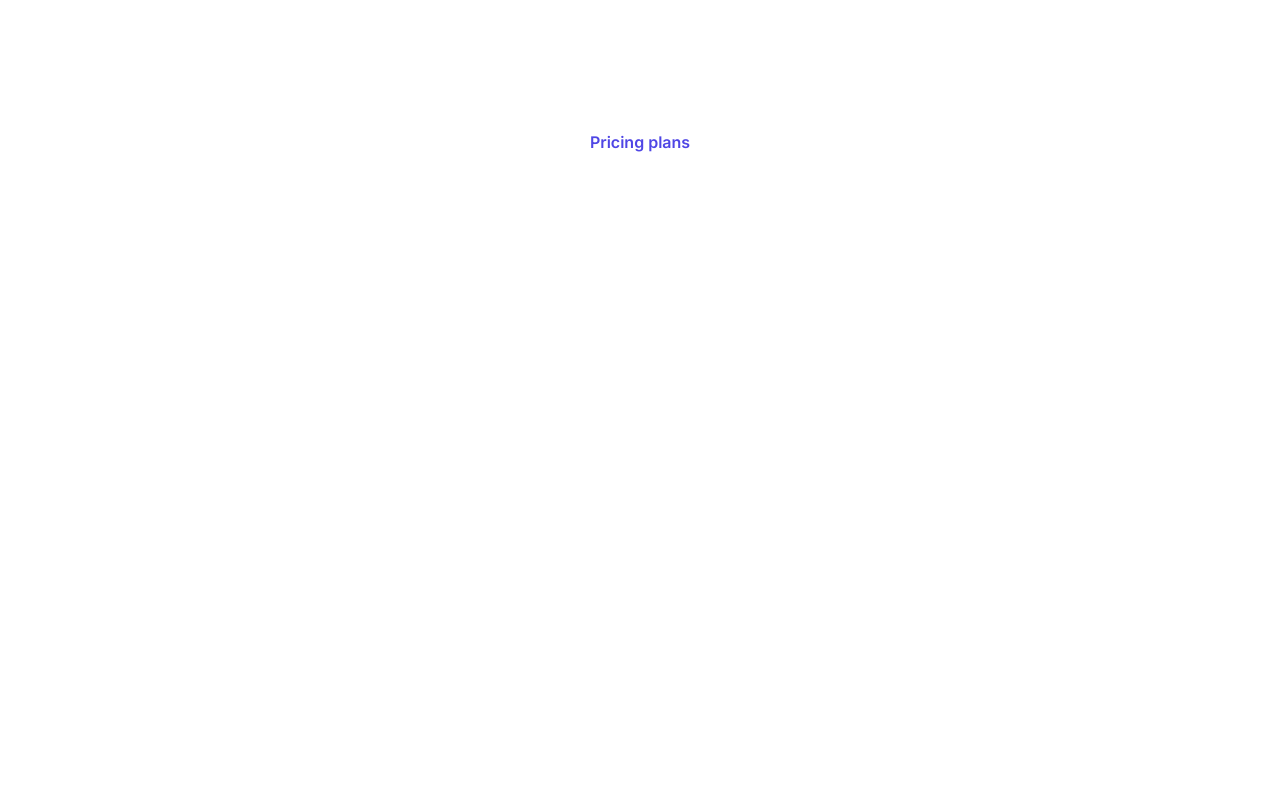
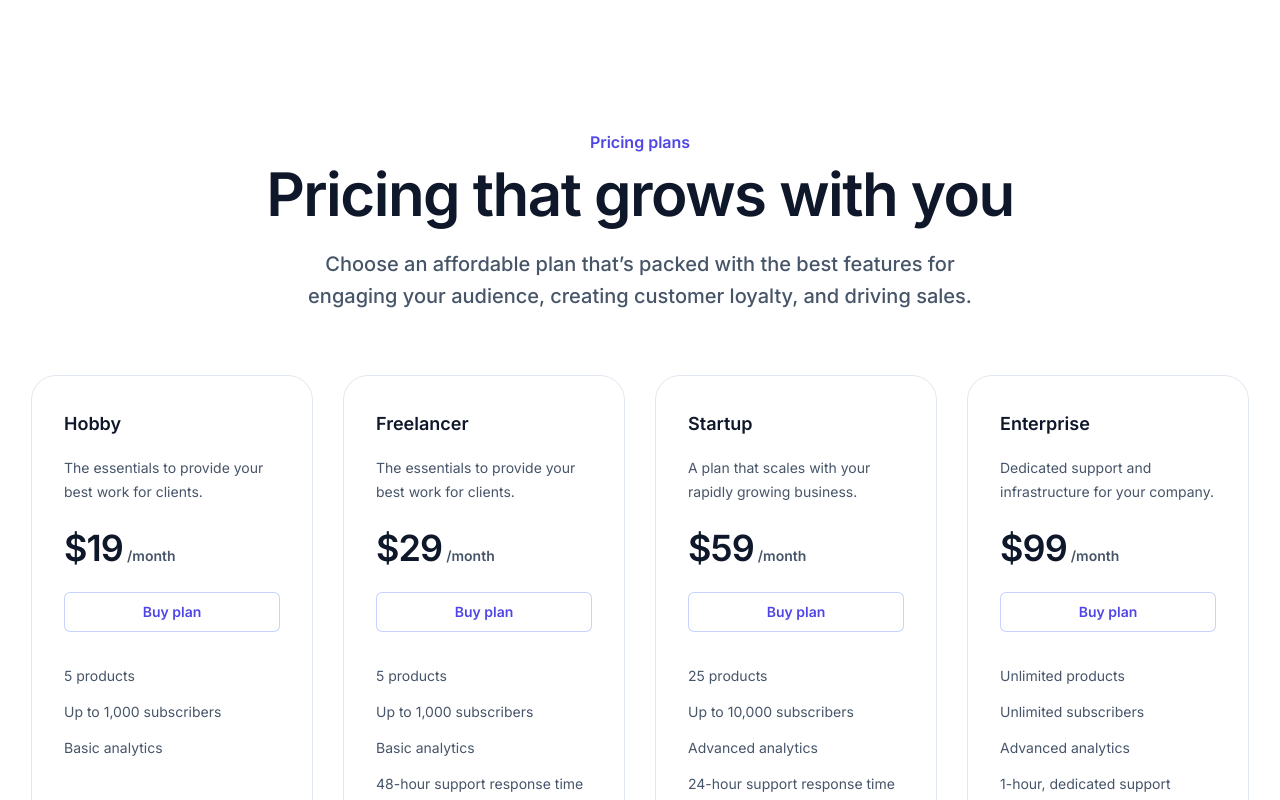
Before and after one commit to marekzelinka/pricing-plans, a React (Vite) app: page / in a window 1280 px wide. Shown: the top 800 px of the page. Built offline with nearby package versions, Linux system fonts and the light colour scheme.

Commit message:
display plans

```diff
--- a/src/App.tsx
+++ b/src/App.tsx
@@ -1,3 +1,5 @@
+import { plans } from "./data";
+
 export default function PricingPlans() {
   return (
     <div className="bg-white py-24 sm:py-32">
@@ -6,6 +8,52 @@ export default function PricingPlans() {
           <h1 className="text-base/7 font-semibold text-indigo-600">
             Pricing plans
           </h1>
+          <p className="mt-2 text-balance text-5xl font-semibold tracking-tight text-gray-900 sm:text-6xl">
+            Pricing that grows with you
+          </p>
+        </div>
+        <div className="mx-auto mt-6 max-w-2xl text-center">
+          <p className="text-pretty text-lg font-medium text-gray-600 sm:text-xl/8">
+            Choose an affordable plan that’s packed with the best features for
+            engaging your audience, creating customer loyalty, and driving
+            sales.
+          </p>
+        </div>
+        <div className="mt-16 flex justify-center">
+          <div className="isolate grid grid-cols-1 gap-8 max-xl:mx-auto max-lg:max-w-md md:grid-cols-2 md:max-lg:max-w-2xl lg:max-xl:max-w-4xl xl:grid-cols-4">
+            {plans.map((plan) => (
+              <div
+                key={plan.id}
+                className="rounded-3xl p-8 ring-1 ring-gray-200"
+              >
+                <h3 className="text-lg/8 font-semibold text-gray-900">
+                  {plan.name}
+                </h3>
+                <p className="mt-4 text-sm/6 text-gray-600">
+                  {plan.description}
+                </p>
+                <p className="mt-6 flex items-baseline gap-1">
+                  <span className="text-4xl font-semibold tracking-tight text-gray-900">
+                    {plan.price.monthly}
+                  </span>
+                  <span className="text-sm/6 font-semibold text-gray-600">
+                    /month
+                  </span>
+                </p>
+                <a
+                  href={plan.href}
+                  className="mt-6 inline-flex w-full items-center justify-center rounded-md px-3 py-2 text-sm/6 font-semibold text-indigo-600 ring-1 ring-inset ring-indigo-200 hover:ring-indigo-300 focus-visible:outline focus-visible:outline-2 focus-visible:outline-offset-2 focus-visible:outline-indigo-600"
+                >
+                  Buy plan
+                </a>
+                <ul className="mt-8 grid gap-3 text-sm/6 text-gray-600">
+                  {plan.features.map((feature) => (
+                    <li key={feature}>{feature}</li>
+                  ))}
+                </ul>
+              </div>
+            ))}
+          </div>
         </div>
       </div>
     </div>
--- /dev/null
+++ b/src/data/index.ts
@@ -0,0 +1 @@
+export { default as plans } from "./plans.json";
--- /dev/null
+++ b/src/data/plans.json
@@ -0,0 +1,56 @@
+[
+  {
+    "name": "Hobby",
+    "id": "tier-hobby",
+    "href": "#",
+    "price": { "monthly": "$19", "annually": "$199" },
+    "description": "The essentials to provide your best work for clients.",
+    "features": ["5 products", "Up to 1,000 subscribers", "Basic analytics"],
+    "mostPopular": false
+  },
+  {
+    "name": "Freelancer",
+    "id": "tier-freelancer",
+    "href": "#",
+    "price": { "monthly": "$29", "annually": "$299" },
+    "description": "The essentials to provide your best work for clients.",
+    "features": [
+      "5 products",
+      "Up to 1,000 subscribers",
+      "Basic analytics",
+      "48-hour support response time"
+    ],
+    "mostPopular": false
+  },
+  {
+    "name": "Startup",
+    "id": "tier-startup",
+    "href": "#",
+    "price": { "monthly": "$59", "annually": "$599" },
+    "description": "A plan that scales with your rapidly growing business.",
+    "features": [
+      "25 products",
+      "Up to 10,000 subscribers",
+      "Advanced analytics",
+      "24-hour support response time",
+      "Marketing automations"
+    ],
+    "mostPopular": true
+  },
+  {
+    "name": "Enterprise",
+    "id": "tier-enterprise",
+    "href": "#",
+    "price": { "monthly": "$99", "annually": "$999" },
+    "description": "Dedicated support and infrastructure for your company.",
+    "features": [
+      "Unlimited products",
+      "Unlimited subscribers",
+      "Advanced analytics",
+      "1-hour, dedicated support response time",
+      "Marketing automations",
+      "Custom reporting tools"
+    ],
+    "mostPopular": false
+  }
+]
```
